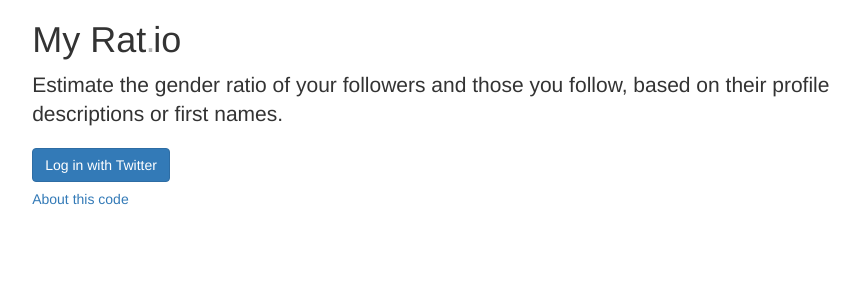
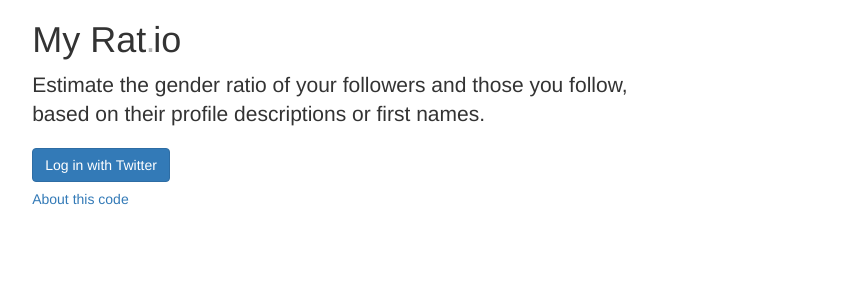
Before and after one commit to ajdavis/proporti.onl, a Flask app: page / in a window 1280 px wide. Shown: the top 300 px of the page, without its empty margins (102-962 px from the left). Run offline with Flask 2, Linux system fonts and the light colour scheme; parts of the project's set-up code (start-up, migrations or seed data) failed here and were passed over; some libraries are stand-ins or nearby versions.

Commit message:
Linebreak for loveliness.

```diff
--- a/templates/index.html
+++ b/templates/index.html
@@ -101,7 +101,8 @@
   {% endwith %}
 
   <h1>My Ra<span style="letter-spacing: -0.02em">t</span><span style="color: #b4b4b4; letter-spacing: -0.06em"">.</span>io</h1>
-  <p class="lead">Estimate the gender ratio of your followers and those you follow, based on their profile descriptions or first names.</p>
+  <p class="lead">Estimate the gender ratio of your followers and those you follow,<br>
+    based on their profile descriptions or first names.</p>
 
   {% if session.get('twitter_user') %}
     <h4>Hello, @{{ session.twitter_user }}.</h4>
```
